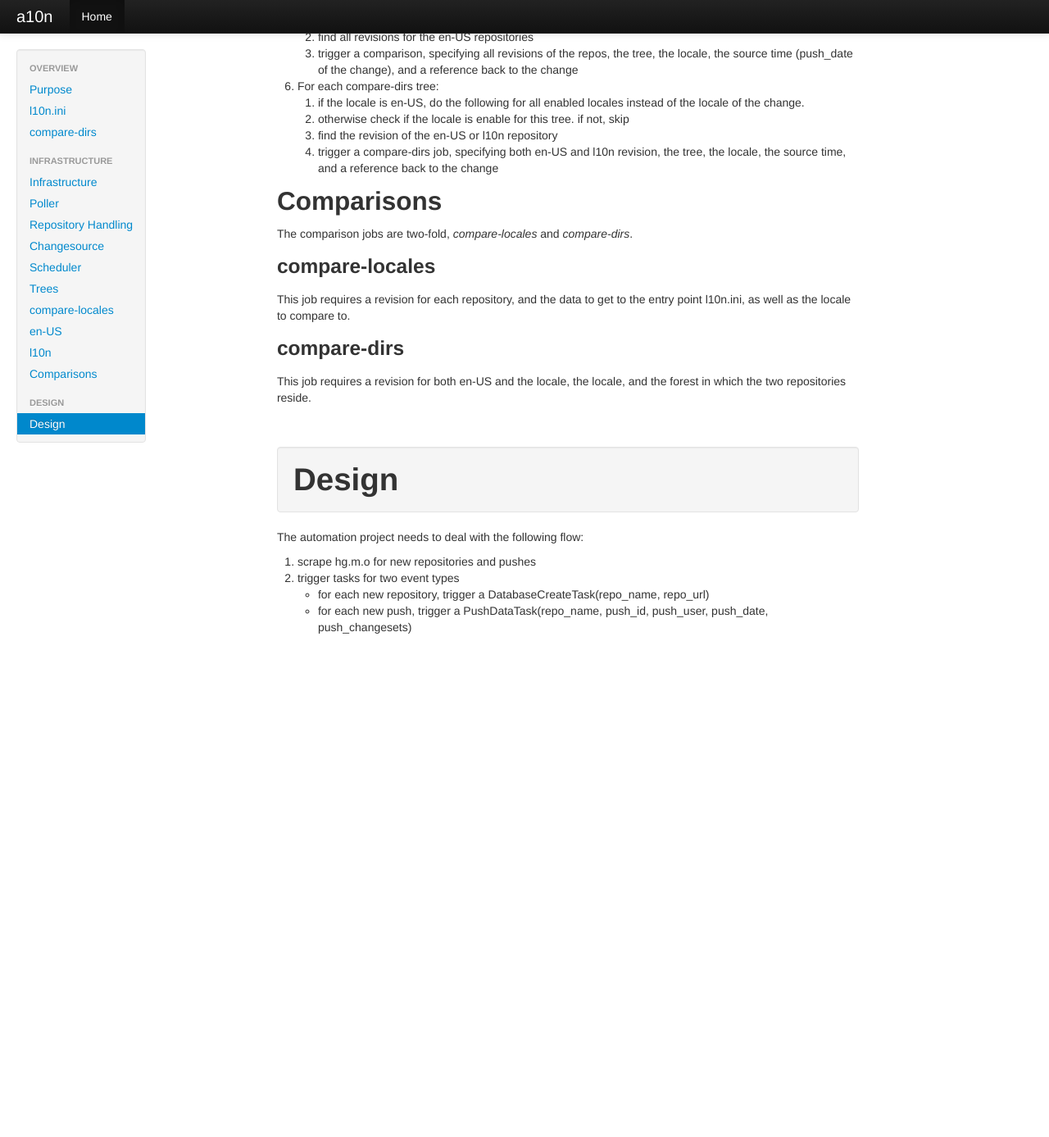
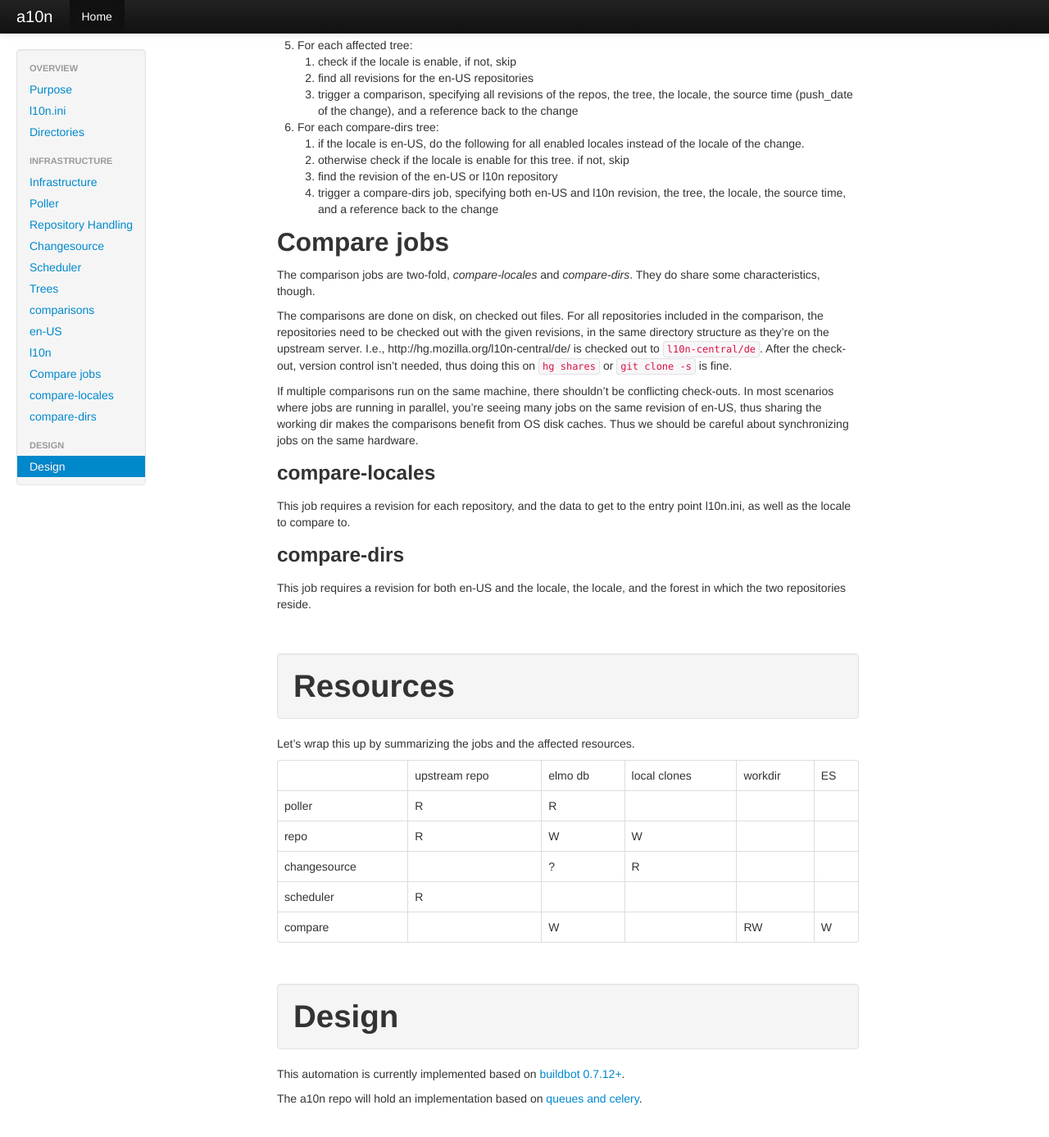
Before and after one commit to Pike/a10n, a Jekyll site: the page built from index.md, in a window 1280 px wide and 1400 px high, scrolled down 2835 px. Shown: the top 1387 px of the window at 82% size. Built offline with Jekyll 4.4.1, drawn with Linux system fonts in a browser that asks for light colours; before the commit the page ends 3660 px from its top, so only the background shows below that; some of the changed text lies outside the part shown.

Commit message:
more details on comparisons and resources

```diff
--- a/_layouts/default.html
+++ b/_layouts/default.html
@@ -5,7 +5,7 @@
     <title>{{ page.title }}</title>
     <meta name="viewport" content="width=device-width, initial-scale=1.0">
 <!-- Bootstrap -->
-<link href="css/bootstrap.min.css" rel="stylesheet" media="screen">
+<link href="{{ page.depth }}css/bootstrap.min.css" rel="stylesheet" media="screen">
     <style type="text/css">
       body {
         padding-top: 60px;
@@ -32,7 +32,7 @@
         }
       }
     </style>
-    <link href="css/bootstrap-responsive.css" rel="stylesheet">
+    <link href="{{ page.depth }}css/bootstrap-responsive.css" rel="stylesheet">
 
 </head>
 <body data-spy="scroll" data-target=".sidebar-nav" data-offset="150">
@@ -81,6 +81,6 @@
       </div><!--/row-->
     </div><!--/.fluid-container-->
 <script src="http://code.jquery.com/jquery.js"></script>
-<script src="js/bootstrap.min.js"></script>
+<script src="{{ page.depth }}js/bootstrap.min.js"></script>
 </body>
 </html>
--- a/index.md
+++ b/index.md
@@ -6,7 +6,7 @@ navigation:
     items:
       - Purpose
       - l10n.ini
-      - compare-dirs
+      - Directories
   - header: Infrastructure
     items:
       - Infrastructure
@@ -15,10 +15,12 @@ navigation:
       - Changesource
       - Scheduler
       - Trees
-      - compare-locales
+      - comparisons
       - en-US
       - l10n
-      - Comparisons
+      - Compare jobs
+      - compare-locales
+      - compare-dirs
   - header: Design
     items:
        - Design
@@ -30,6 +32,11 @@ navigation:
 The a10n project feeds elmo with source comparisons between en-US and
 localizations. It also gathers data from mozilla's version control
 systems (currently hg.mo), and updates the data for those in elmo.
+
+The generated data is stored as a **summary** in the elmo database,
+and as a **detailed json**. The latter is currently part of the
+buildbot logs, but targeted to [migrate to
+elasticsearch](https://bugzilla.mozilla.org/show_bug.cgi?id=857107).
 
 Currently, there are two schemes of comparisons supported:
 
@@ -69,8 +76,8 @@ we'd switch to git, the split between repositories would likely stay,
 but we'd reference different branches inside of a single mozilla
 repository for aurora and beta.</div>
 
-compare-dirs
-------------
+Directories
+-----------
 Projects that don't use the directory structure of Firefox, but need support on the l10n dashboard are supported via a helper repository. The prominent example today is **gaia**, the UI part of **Firefox OS**. For those, a pure en-US repository is created, and compared against a repository per localization next to it. There are some features of *compare-locales* like filtering of entries that are not supported in *compare-dirs*.
 
 <table class="table table-bordered small">
@@ -151,7 +158,7 @@ If the all-locales change,
 3. if there are locales dropped
     + update elmo to deactivate that locale's latest `Run`
 
-### compare-locales
+### comparisons
 The **compare-locales** jobs are triggered either by changes to one of
 the repositories holding the en-US files, or to one of the
 repositories in the forest.
@@ -189,9 +196,25 @@ tree.
     4. trigger a compare-dirs job, specifying both en-US and l10n revision, the tree, the locale,
        the source time, and a reference back to the change
 
-Comparisons
------------
-The comparison jobs are two-fold, *compare-locales* and *compare-dirs*.
+Compare jobs
+------------
+The comparison jobs are two-fold, *compare-locales* and
+*compare-dirs*. They do share some characteristics, though.
+
+The comparisons are done on disk, on checked out files. For all
+repositories included in the comparison, the repositories need to be
+checked out with the given revisions, in the same directory structure
+as they're on the upstream server. I.e.,
+http://hg.mozilla.org/l10n-central/de/ is checked out to
+`l10n-central/de`. After the check-out, version control isn't needed,
+thus doing this on `hg shares` or `git clone -s` is fine.
+
+If multiple comparisons run on the same machine, there shouldn't be
+conflicting check-outs. In most scenarios where jobs are running in
+parallel, you're seeing many jobs on the same revision of en-US, thus
+sharing the working dir makes the comparisons benefit from OS disk
+caches. Thus we should be careful about synchronizing jobs on the same
+hardware.
 
 ### compare-locales
 This job requires a revision for each repository, and the data to get
@@ -201,11 +224,41 @@ to the entry point l10n.ini, as well as the locale to compare to.
 This job requires a revision for both en-US and the locale, the
 locale, and the forest in which the two repositories reside.
 
+
+<h1 id="resources" class="well">Resources</h1>
+
+Let's wrap this up by summarizing the jobs and the affected resources.
+
+<table class="table table-bordered">
+<tr>
+<td></td>
+<td>upstream repo</td><td>elmo db</td><td>local clones</td><td>workdir</td><td>ES</td>
+</tr>
+<tr>
+<td>poller</td>
+<td>R</td><td>R</td><td></td><td></td><td></td>
+</tr>
+<tr>
+<td>repo</td>
+<td>R</td><td>W</td><td>W</td><td></td><td></td>
+</tr>
+<tr>
+<td>changesource</td>
+<td></td><td>?</td><td>R</td><td></td><td></td>
+</tr>
+<tr>
+<td>scheduler</td>
+<td>R</td><td></td><td></td><td></td><td></td>
+</tr>
+<tr>
+<td>compare</td>
+<td></td><td>W</td><td></td><td>RW</td><td>W</td>
+</tr>
+</table>
+
+
 <h1 id="design" class="well">Design</h1>
 
-The automation project needs to deal with the following flow:
-1. scrape hg.m.o for new repositories and pushes
-1. trigger tasks for two event types
-    + for each new repository, trigger a DatabaseCreateTask(repo_name, repo_url)
-    + for each new push, trigger a
-      PushDataTask(repo_name, push_id, push_user, push_date, push_changesets)
+This automation is currently implemented based on [buildbot 0.7.12+](buildbot).
+
+The a10n repo will hold an implementation based on [queues and celery](design).
```
Also changed, not shown: 1 other file.
